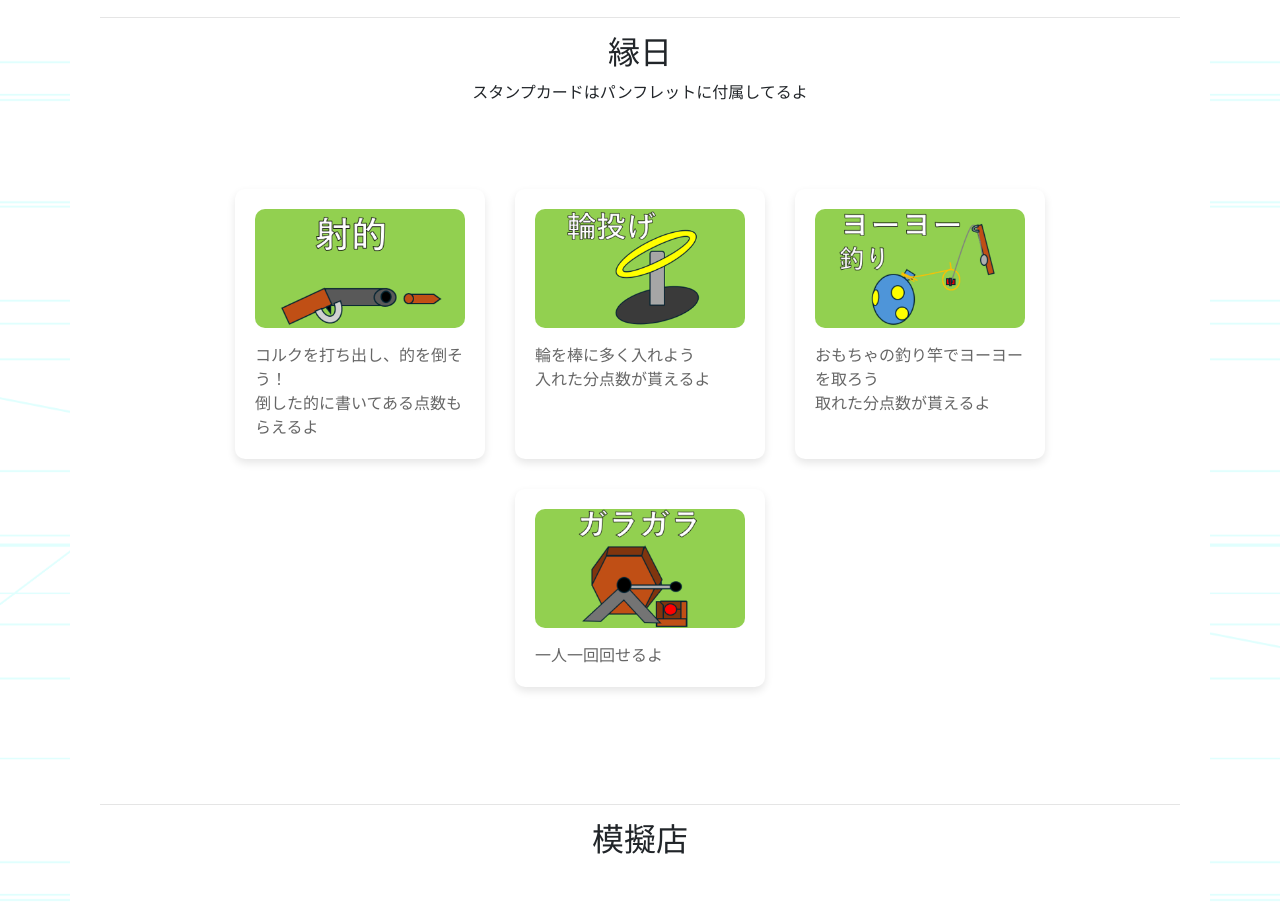
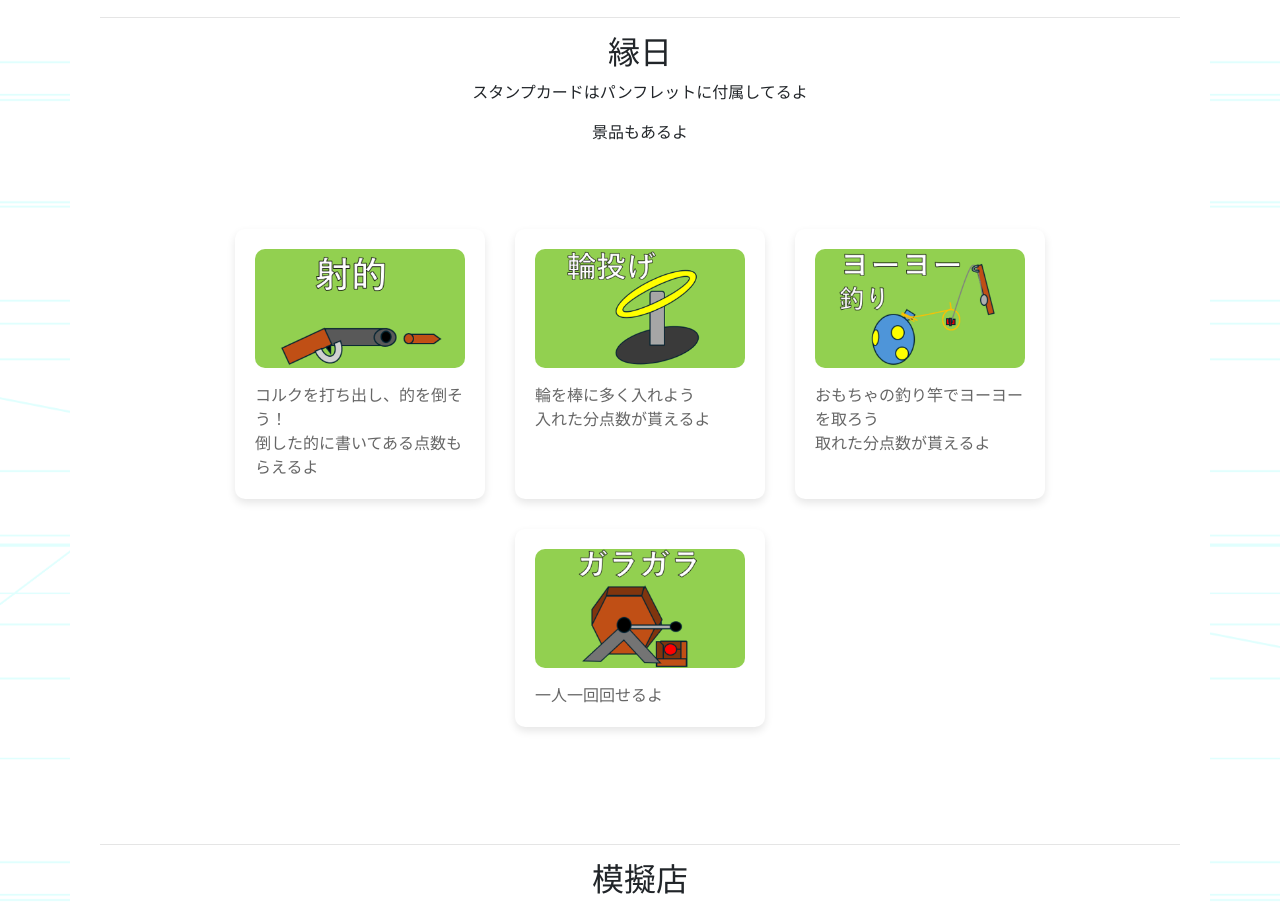
Before and after one commit to sou319b/49ikutoku_hp2, a plain HTML site: page event.html in a window 1280 px wide. Shown: the part 1700-2617 px from the top of the page. Drawn offline with Linux system fonts and the light colour scheme.

Commit message:
first commit

```diff
--- a/event.html
+++ b/event.html
@@ -101,6 +101,7 @@
             <hr>
             <h2 id="enniti">縁日</h2>
             <p>スタンプカードはパンフレットに付属してるよ</p>
+            <p>景品もあるよ</p>
           </div>
         </div>
         <!-- ここにカードを追加します -->
```
